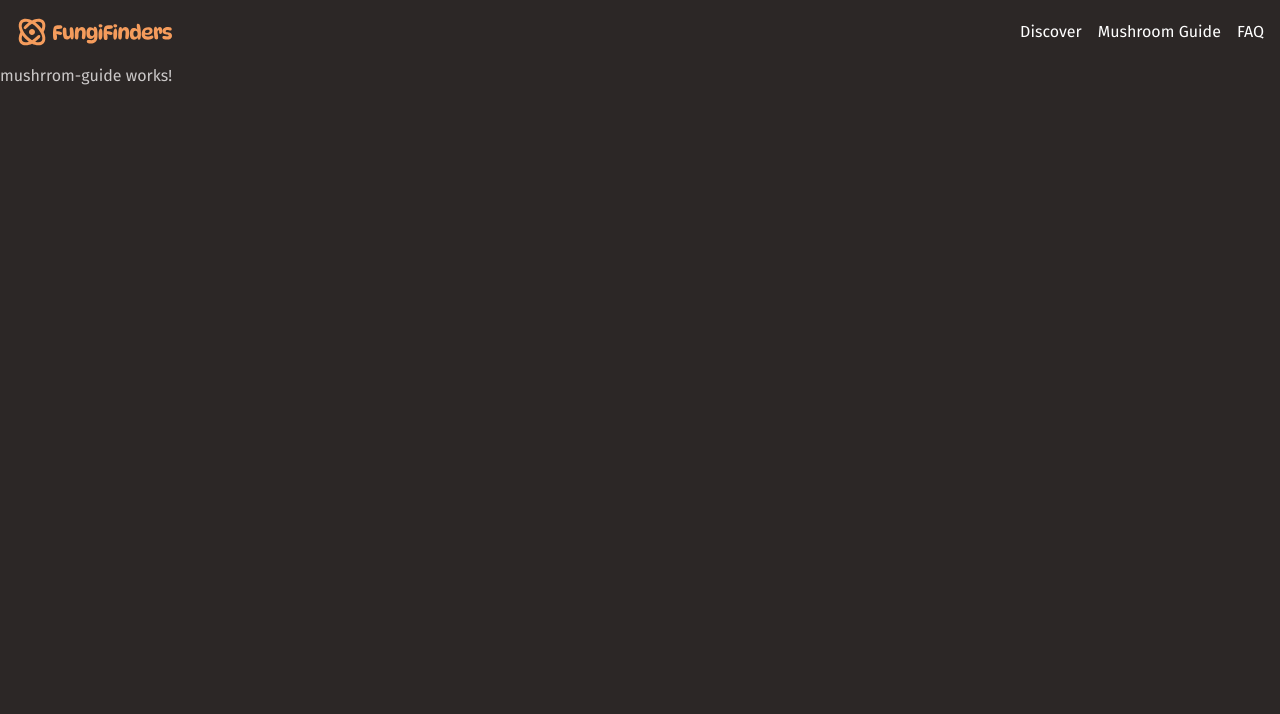
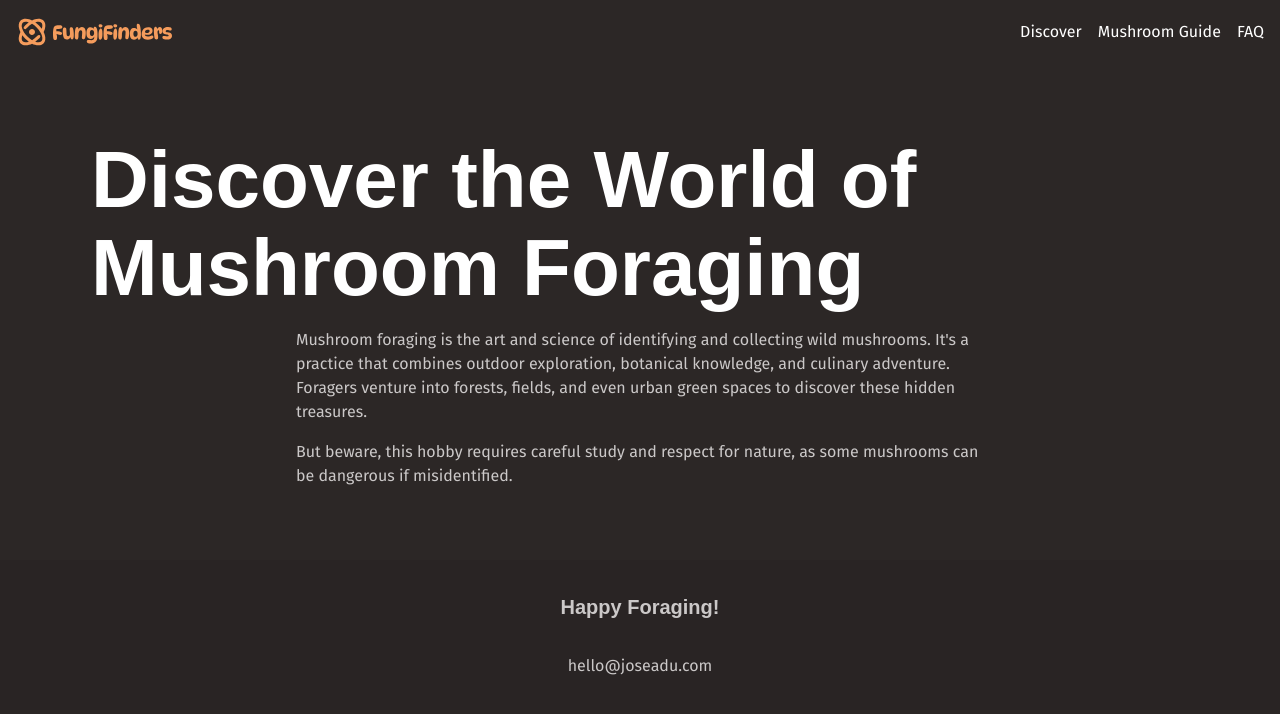
Before and after one commit to Joseadu/fungi, an Angular app: page /mushroom-guide in a window 1280 px wide. Shown: the top 714 px of the page. Built offline with nearby package versions, Linux system fonts and the light colour scheme.

Commit message:
footer from home component to app component

```diff
--- a/src/app/app.component.html
+++ b/src/app/app.component.html
@@ -3,3 +3,4 @@
 <main id="main" tabindex="-1">
     <router-outlet />
 </main>
+<app-footer></app-footer>
--- a/src/app/app.component.ts
+++ b/src/app/app.component.ts
@@ -1,6 +1,7 @@
 import { Component } from '@angular/core';
 import { RouterLink, RouterOutlet } from '@angular/router';
 import { MainNavComponent } from './shared/main-nav/main-nav.component';
+import { FooterComponent } from './shared/footer/footer.component';
 
 @Component({
   selector: 'app-root',
@@ -8,6 +9,7 @@ import { MainNavComponent } from './shared/main-nav/main-nav.component';
   imports: [
     RouterOutlet,
     MainNavComponent,
+    FooterComponent,
     RouterLink
   ],
   templateUrl: './app.component.html',
--- a/src/app/features/home/home.component.html
+++ b/src/app/features/home/home.component.html
@@ -1,6 +1,4 @@
-<!-- <app-main-nav></app-main-nav> -->
-
-<main>
+<div>
     <section class="hero flow section" data-padding="compact">
         <div class="wrapper">
             <h1>Discover the World of <span class="title-highlight">Mushroom Foraging</span></h1>
@@ -97,6 +95,4 @@
             </div>
         </div>
     </section>
-</main>
-
-<app-footer></app-footer>
+</div>
--- a/src/app/features/mushrrom-guide/mushrrom-guide.component.html
+++ b/src/app/features/mushrrom-guide/mushrrom-guide.component.html
@@ -1 +1,16 @@
-<p>mushrrom-guide works!</p>
+<div>
+    <section class="hero flow section" data-padding="compact">
+        <div class="wrapper">
+            <h1>Discover the World of <span class="title-highlight">Mushroom Foraging</span></h1>
+        </div>
+        <div class="wrapper" data-width="narrow">
+            <div class="flow">
+                <p>Mushroom foraging is the art and science of identifying and collecting wild mushrooms. It's a practice
+                    that combines outdoor exploration, botanical knowledge, and culinary adventure. Foragers venture into
+                    forests, fields, and even urban green spaces to discover these hidden treasures.</p>
+                <p>But beware, this hobby requires careful study and respect for nature, as some mushrooms can be dangerous
+                    if misidentified.</p>
+            </div>
+        </div>
+    </section>
+</div>
```
